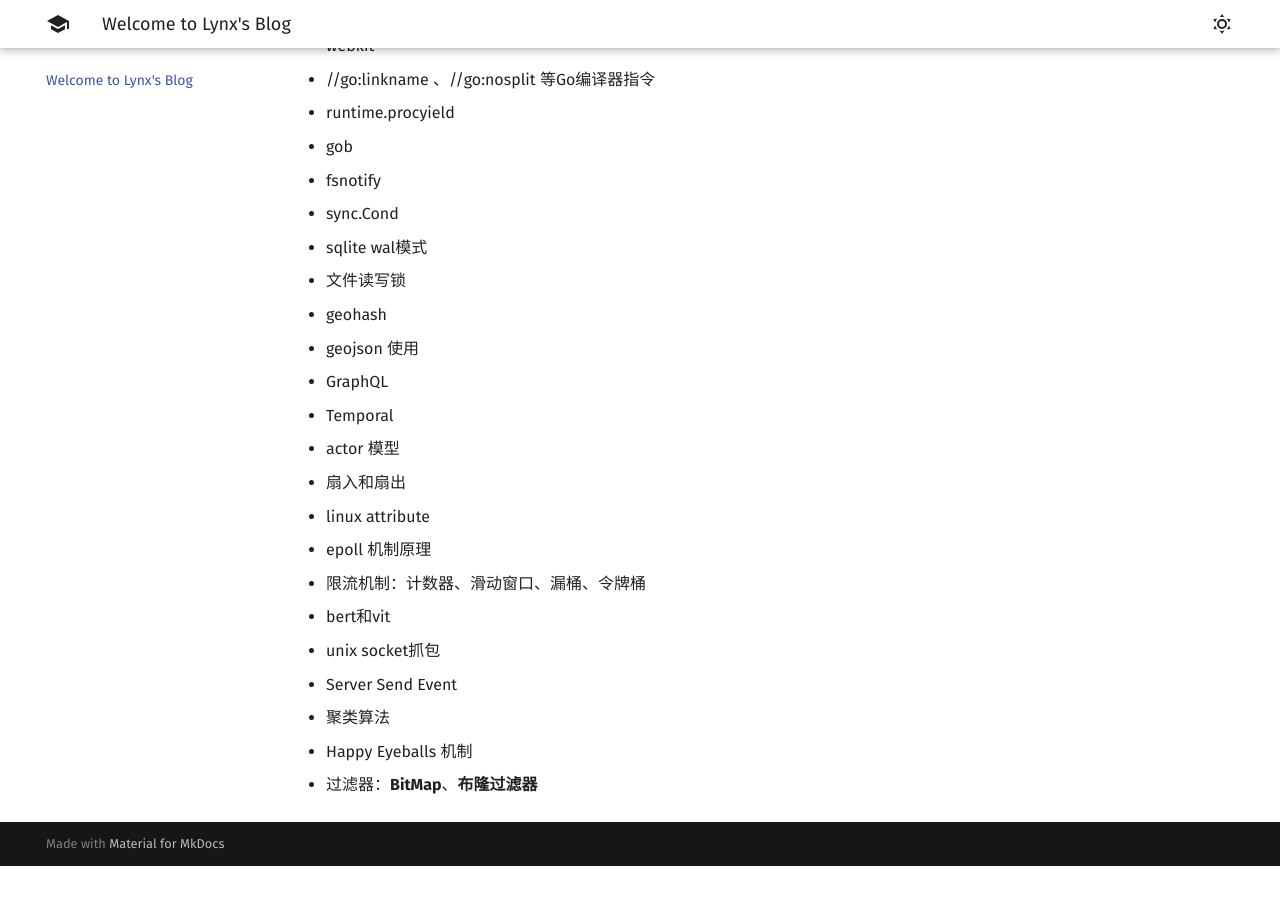
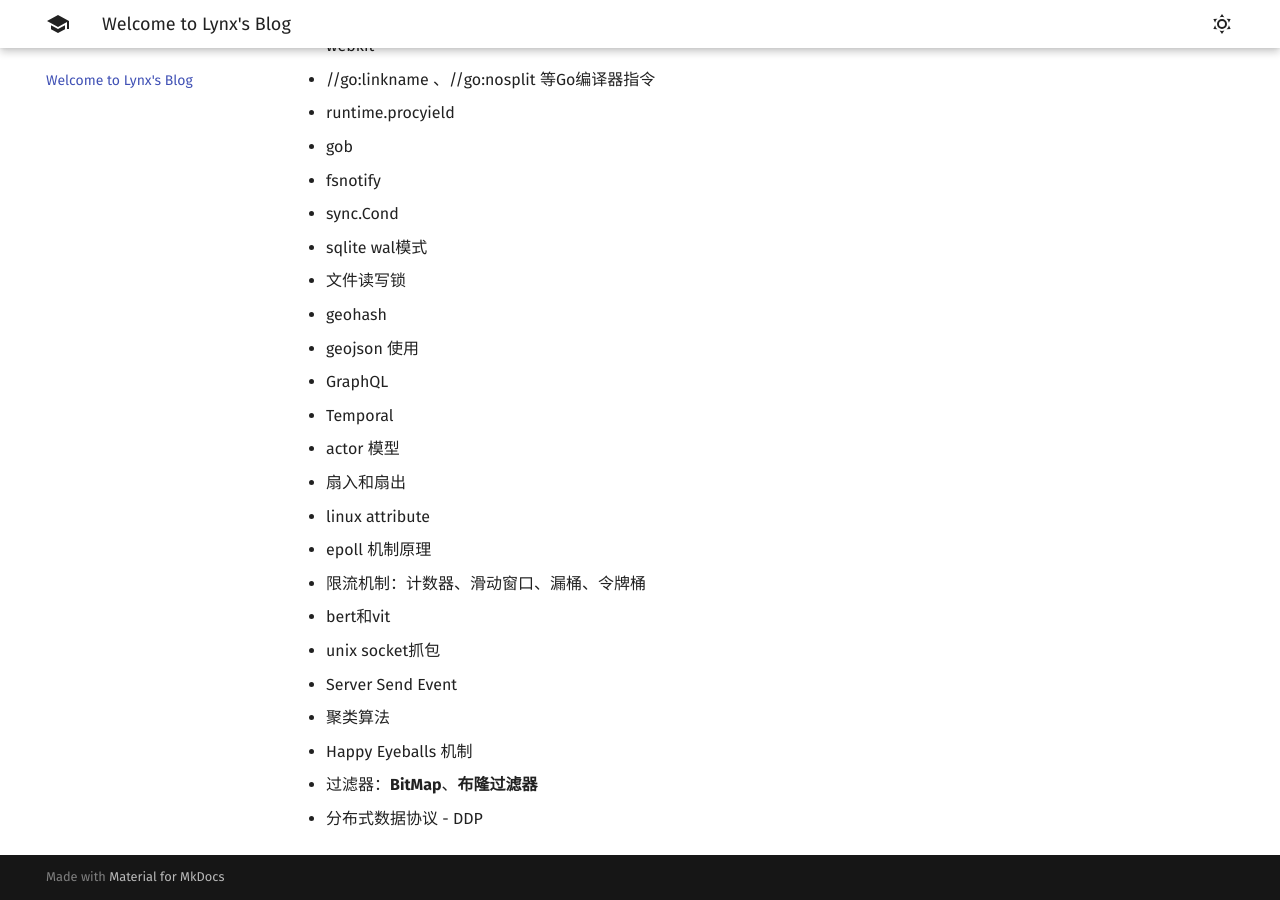
Before and after one commit to 1314liuwei/blog, an MkDocs documentation site: the page built from docs/index.md, in a window 1280 px wide and 900 px high, scrolled down 2219 px. Built offline with MkDocs 1.6.1 and Material for MkDocs 9.7.7, drawn with Linux system fonts in a browser that asks for light colours; before the commit the page ends 3085 px from its top, so only the background shows below that.

Commit message:
2023/09/08 周五

```diff
--- a/docs/index.md
+++ b/docs/index.md
@@ -84,3 +84,4 @@
 - 聚类算法
 - Happy Eyeballs 机制
 - 过滤器：**BitMap**、**布隆过滤器**
+- 分布式数据协议 - DDP
```
